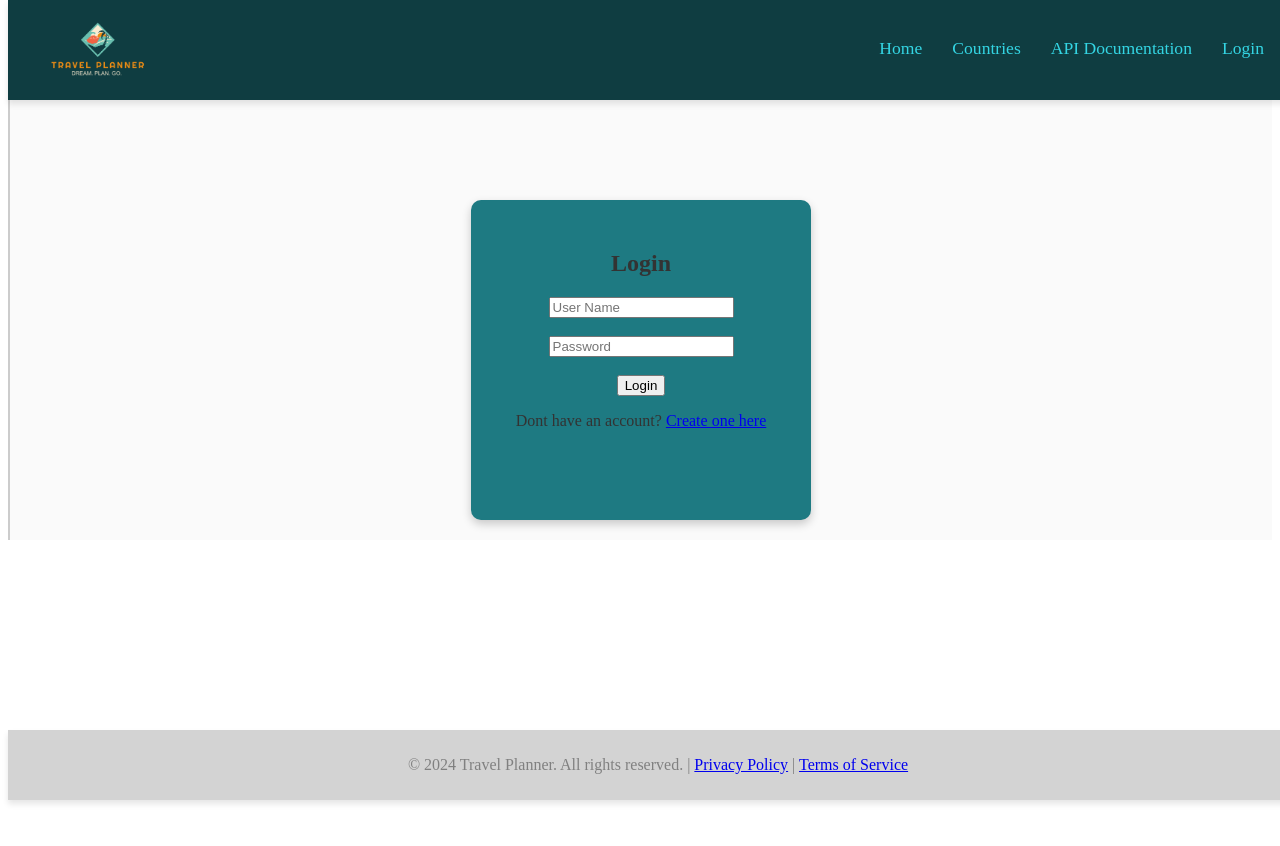
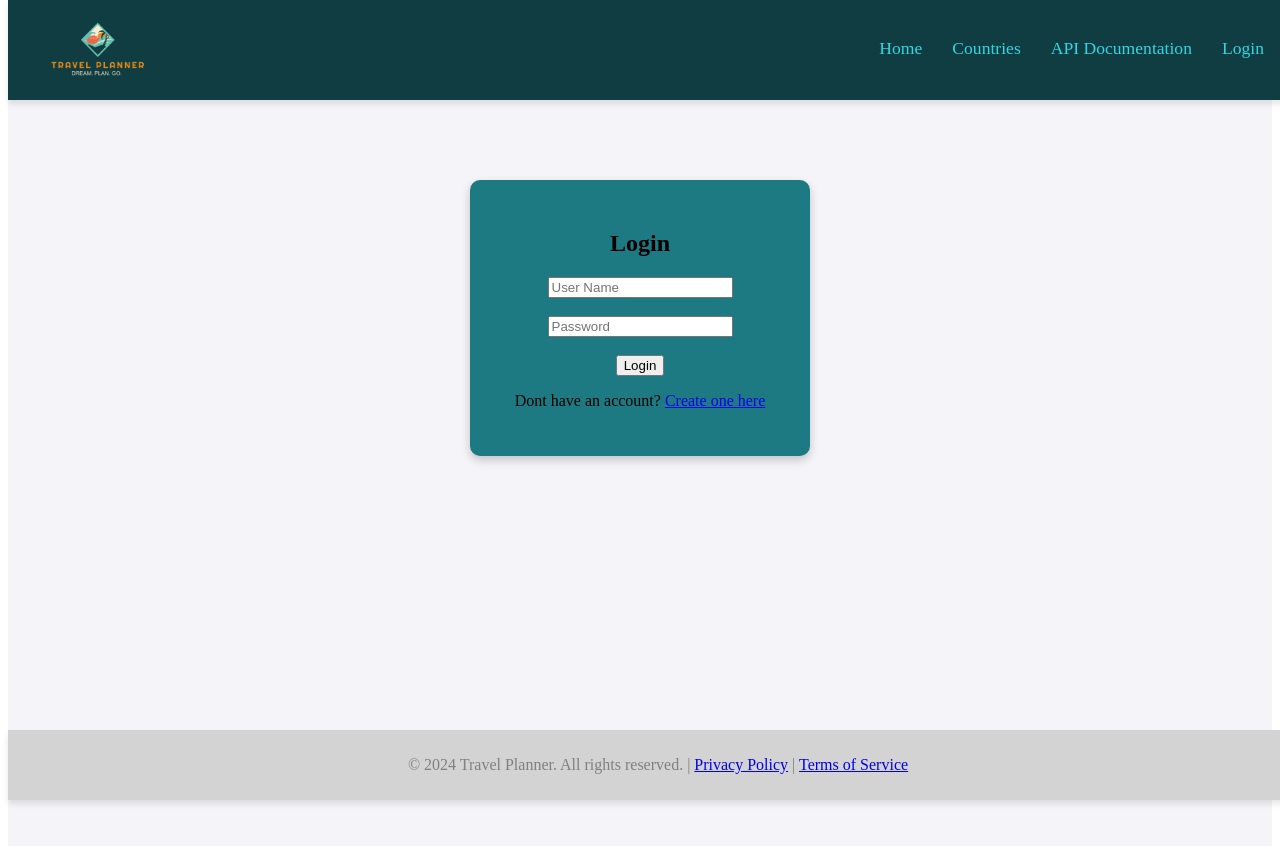
Before and after one commit to qmer05/travel_planner_frontend, a React (Vite) app: page /login in a window 1280 px wide. Shown: the top 846 px of the page. Before the commit the page ends 800 px from the top, so only its background shows below. Built offline with nearby package versions, Linux system fonts and the light colour scheme; no server answers.

Commit message:
minor styling

```diff
--- a/src/layouts/Mainlayout.jsx
+++ b/src/layouts/Mainlayout.jsx
@@ -27,11 +27,8 @@ function MainLayout() {
         </NavMenu>
       </Header>
       <Content>
-        <MainContent>
-          <Outlet />
-        </MainContent>
+        <Outlet />
       </Content>
-
       <Footer>
         <p>
           &copy; 2024 Travel Planner. All rights reserved. |{" "}
@@ -126,20 +123,11 @@ const Content = styled.div`
   flex-direction: column; /* Adjust content layout for responsive design */
   margin-top: 100px;
   margin-bottom: 80px;
-  color: #333;
 
   @media (max-width: 768px) {
     margin-top: 190px; /* Increase top margin for the stacked header */
     margin-bottom: 100px;
   }
-`;
-
-const MainContent = styled.div`
-  flex: 1;
-  padding: 20px;
-  background-color: #fafafa;
-  border-left: 2px solid #ccc;
-  overflow-y: auto; /* Allows scrolling inside the main content if needed */
 `;
 
 /*
--- a/src/pages/Countries.jsx
+++ b/src/pages/Countries.jsx
@@ -28,8 +28,9 @@ export default Countries;
 
 // Styled components
 const Container = styled.div`
+  background-color: #f4f4f9;
   display: grid;
-  grid-template-columns: repeat(auto-fit, minmax(300px, 1fr));
+  grid-template-columns: repeat(auto-fit, minmax(200px, 1fr));
   gap: 20px;
   padding: 20px;
 `;
--- a/src/pages/LoginPage.jsx
+++ b/src/pages/LoginPage.jsx
@@ -33,10 +33,13 @@ export default Home;
 
 // Styled components
 const PageContainer = styled.div`
+  background-color: #f4f4f9; /* Background color */
   display: flex;
   justify-content: center;
-  height: 40vh;
-  margin-top: 10vh;
+  align-items: flex-start; /* Align to the top */
+  height: 100vh; /* Full height of the viewport */
+  padding-top: 10vh; /* Add some top padding */
+  box-sizing: border-box;
 `;
 
 const LoginContainer = styled.div`
```
